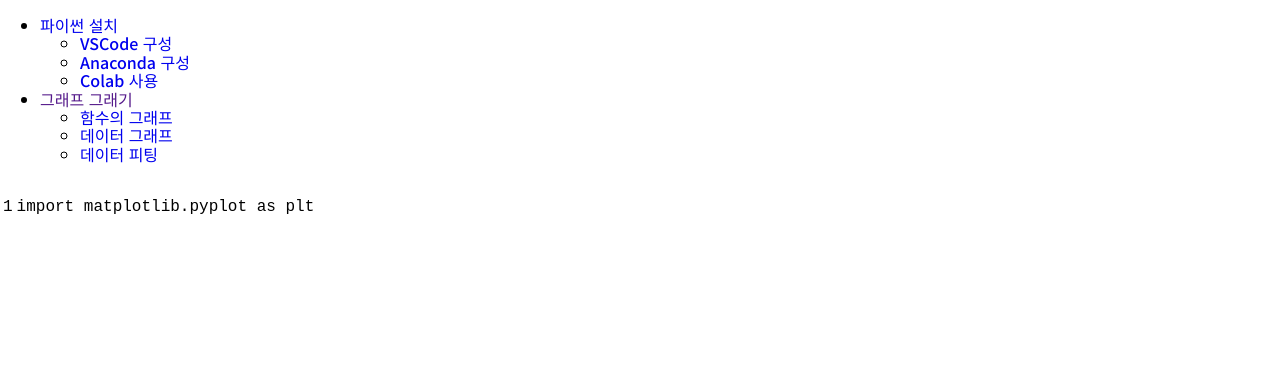
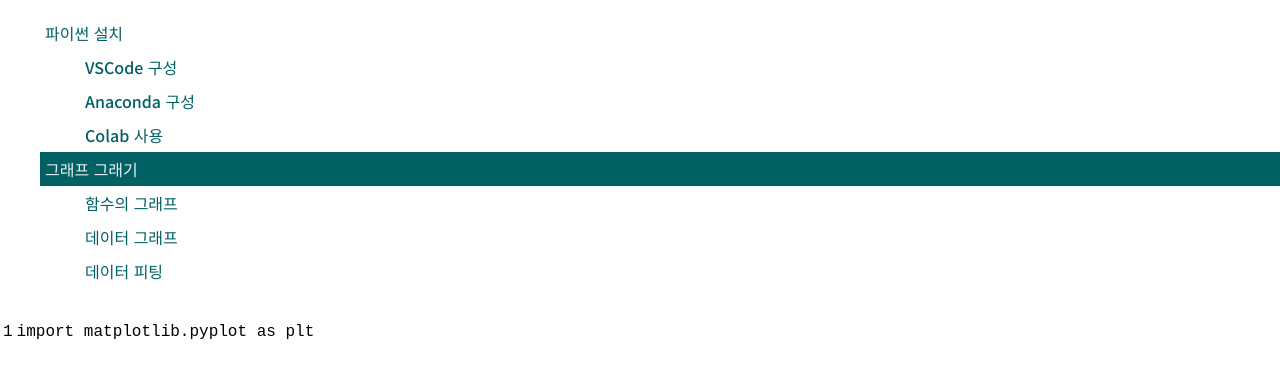
Before and after one commit to CNU-Computer-Physics/CNU-Computer-Physics.github.io, a Jekyll site: the page built from docs/plotting/index.md, in a window 1280 px wide. Shown: the top 378 px of the page. Built offline with Jekyll 4.4.1, drawn with Linux system fonts in a browser that asks for light colours; some web fonts are replaced.

Commit message:
add sidebar tag

```diff
--- a/_layouts/default.html
+++ b/_layouts/default.html
@@ -10,7 +10,9 @@
     <link rel="stylesheet" href="{{ "css/main.css" | absolute_url }}">
   </head>
   <body>
-    {{ TABLE_OF_CONTENTS }}
+    <aside>
+      {{ TABLE_OF_CONTENTS }}
+    </aside>
     <article>
       {{ CONTENT }}
     </article>
--- /dev/null
+++ b/css/main.sass
@@ -0,0 +1,10 @@
+---
+---
+@import url("https://cdnjs.cloudflare.com/ajax/libs/normalize/8.0.1/normalize.min.css")
+
+@import 'colors/sass-material-colors'
+
+@import "font"
+@import "common"
+
+@import "sidebar"
--- a/css/main.scss
+++ /dev/null
@@ -1,6 +0,0 @@
----
----
-@import url("https://cdnjs.cloudflare.com/ajax/libs/normalize/8.0.1/normalize.min.css");
-
-@import "font";
-@import "common";
```
